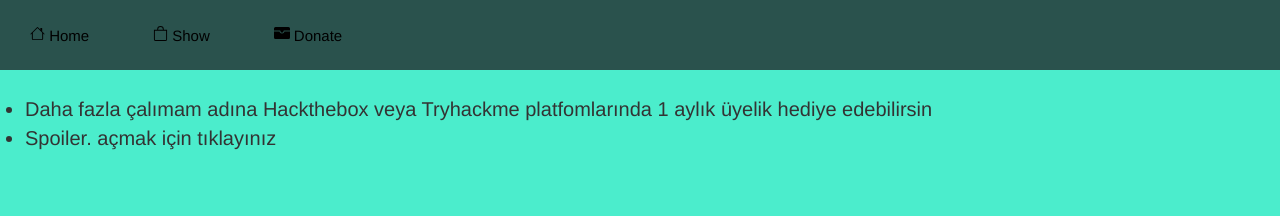
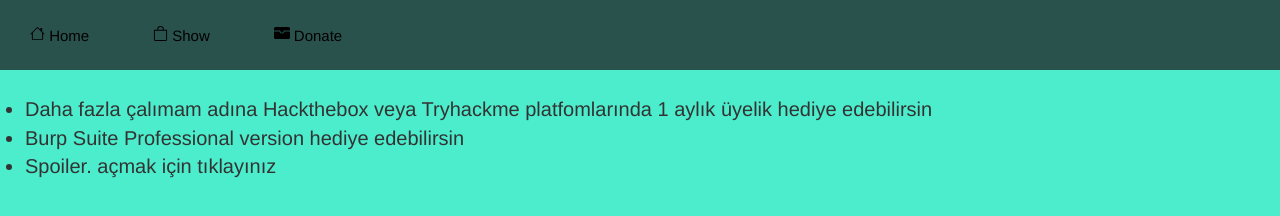
Before and after one commit to MucahitSaratar/mucahitsaratar.github.io, a plain HTML site: page donate.html in a window 1280 px wide. Drawn offline with nearby package versions, Linux system fonts and the light colour scheme.

Commit message:
some changes
Signed-off-by: MucahitSaratar <trregen222@gmail.com>

```diff
--- a/donate.html
+++ b/donate.html
@@ -36,7 +36,8 @@
     <div class="donate">
         <ul>
             <li>Daha fazla çalımam adına Hackthebox veya Tryhackme platfomlarında 1 aylık üyelik hediye edebilirsin</li>
-            <li><span id="spoiler">ufak ufak da ateşleyebilirsin: TR82 0006 4000 0012 2350 1391 22</span><span id="spoileronleyici" onclick="showme()">Spoiler. açmak için tıklayınız</span></li>
+            <li>Burp Suite Professional version hediye edebilirsin</li>
+            <li><span id="spoiler">ufak ufak da ateşleyebilirsin: TR82 0006 4000 0012 2350 1391 22 / 0x22fa486c1c4D71bd21Fd6d5dd440B60E9dD4D1E7 ETH address</span><span id="spoileronleyici" onclick="showme()">Spoiler. açmak için tıklayınız</span></li>
         </ul>
     </div>
 </body>
```
Also changed, not shown: 1 other file.
